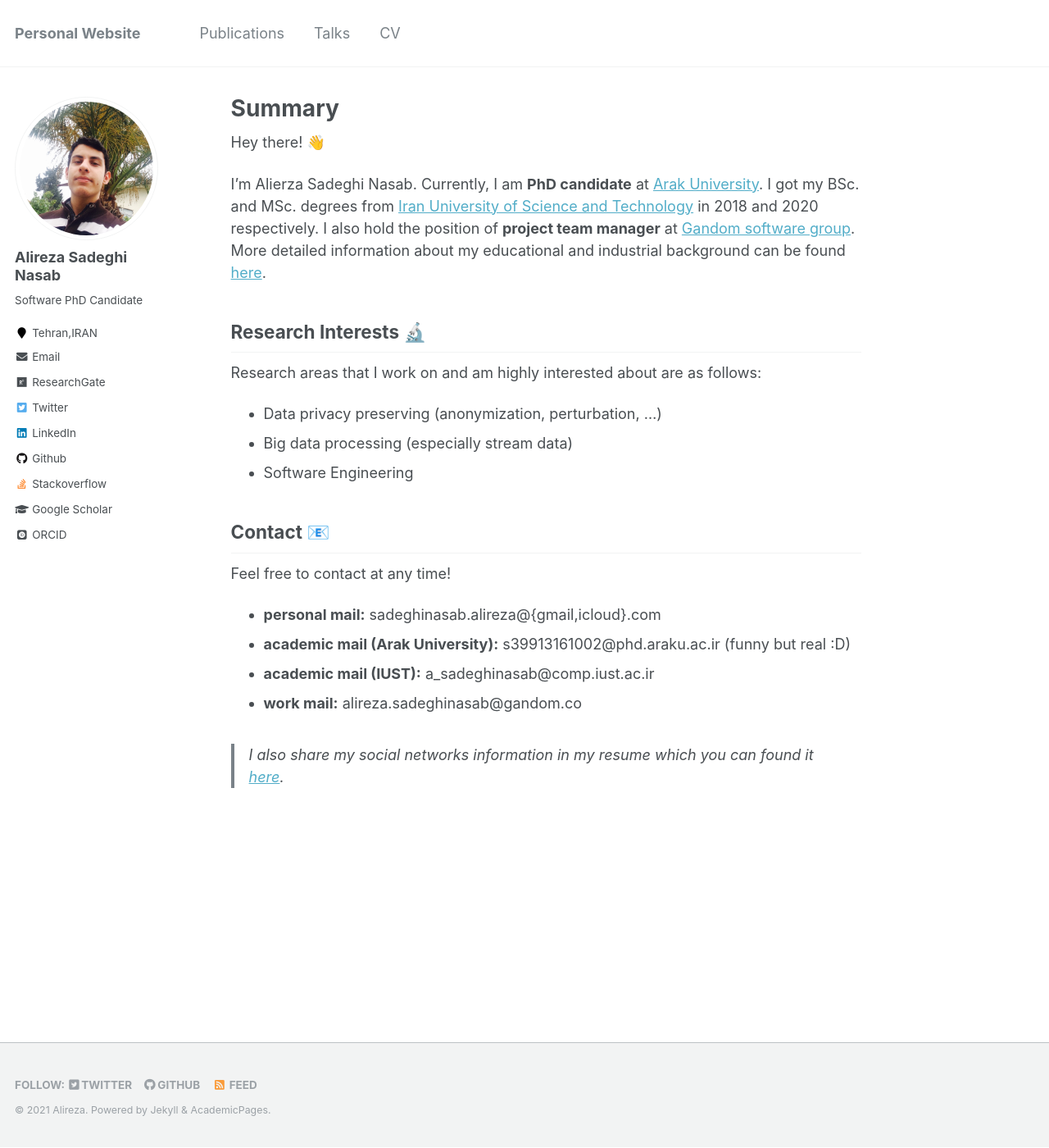
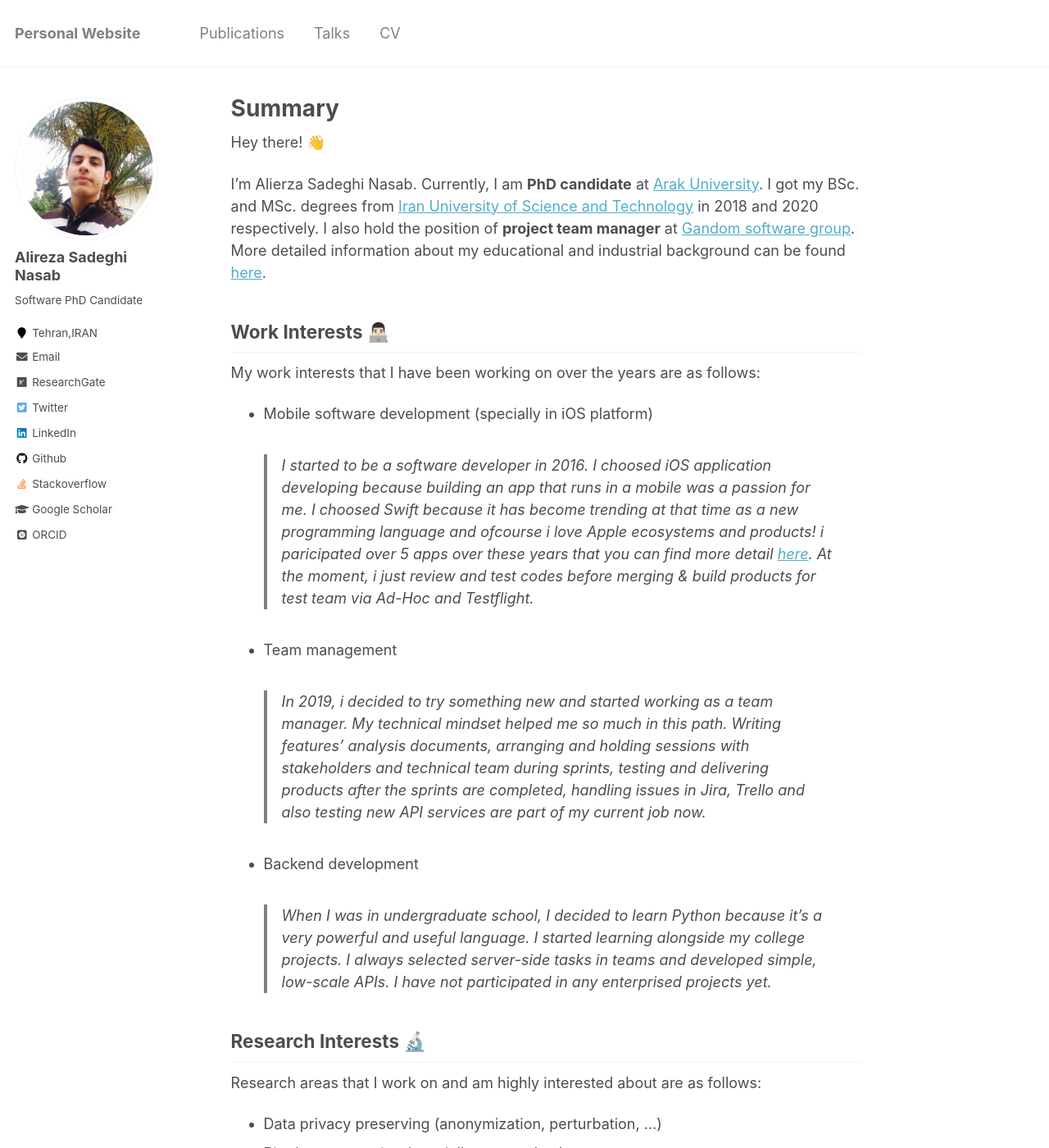
Before and after one commit to AlirezaSN/AlirezaSN.github.io, a Jekyll site: the page built from _pages/about.md, in a window 1280 px wide and 1400 px high. Shown: the whole window at 82% size. Built offline with Jekyll 4.4.1, drawn with Linux system fonts in a browser that asks for light colours; some web fonts are replaced; some of the changed text lies outside the part shown.

Commit message:
add a new talk, add some data in about and cv page

```diff
--- a/_pages/about.md
+++ b/_pages/about.md
@@ -12,13 +12,24 @@ Hey there! 👋
 
 I'm Alierza Sadeghi Nasab. Currently, I am **PhD candidate** at [Arak University](http://araku.ac.ir). I got my BSc. and MSc. degrees from [Iran University of Science and Technology](http://www.iust.ac.ir) in 2018 and 2020 respectively. I also hold the position of **project team manager** at [Gandom software group](http://gandom.co). More detailed information about my educational and industrial background can be found [here](https://alirezasn.github.io/cv/).
 
+## Work Interests 👨🏻‍💻
+
+My work interests that I have been working on over the years are as follows:
+
+* Mobile software development (specially in iOS platform)
+> I started to be a software developer in 2016. I choosed iOS application developing because building an app that runs in a mobile was a passion for me. I choosed Swift because it has become trending at that time as a new programming language and ofcourse i love Apple ecosystems and products! i paricipated over 5 apps over these years that you can find more detail [here](https://alirezasn.github.io/files/resume.pdf). At the moment, i just review and test codes before merging & build products for test team via Ad-Hoc and Testflight.
+* Team management
+> In 2019, i decided to try something new and started working as a team manager. My technical mindset helped me so much in this path. Writing features' analysis documents, arranging and holding sessions with stakeholders and technical team during sprints, testing and delivering products after the sprints are completed, handling issues in Jira, Trello and also testing new API services are part of my current job now.
+* Backend development
+> When I was in undergraduate school, I decided to learn Python because it's a very powerful and useful language. I started learning alongside my college projects. I always selected server-side tasks in teams and developed simple, low-scale APIs. I have not participated in any enterprised projects yet.
+
 ## Research Interests 🔬
 
 Research areas that I work on and am highly interested about are as follows:
 
 * Data privacy preserving (anonymization, perturbation, ...)
-* Big data processing (especially stream data)
-* Software Engineering
+* Big data processing (specially stream data)
+* Software engineering
 
 ## Contact 📧
 
@@ -29,4 +40,4 @@ Feel free to contact at any time!
 * **academic mail (IUST):** a_sadeghinasab@comp.iust.ac.ir
 * **work mail:** alireza.sadeghinasab@gandom.co
 
-> I also share my social networks information in my resume which you can found it [here](https://alirezasn.github.io/files/resume.pdf).
+> I also share my social networks information in my resume which you can find it [here](https://alirezasn.github.io/files/resume.pdf).
```
Also changed, not shown: _pages/cv.md (+8 -9 lines), _talks/talk_14.md (added, +13 -0 lines), 1 other file.
